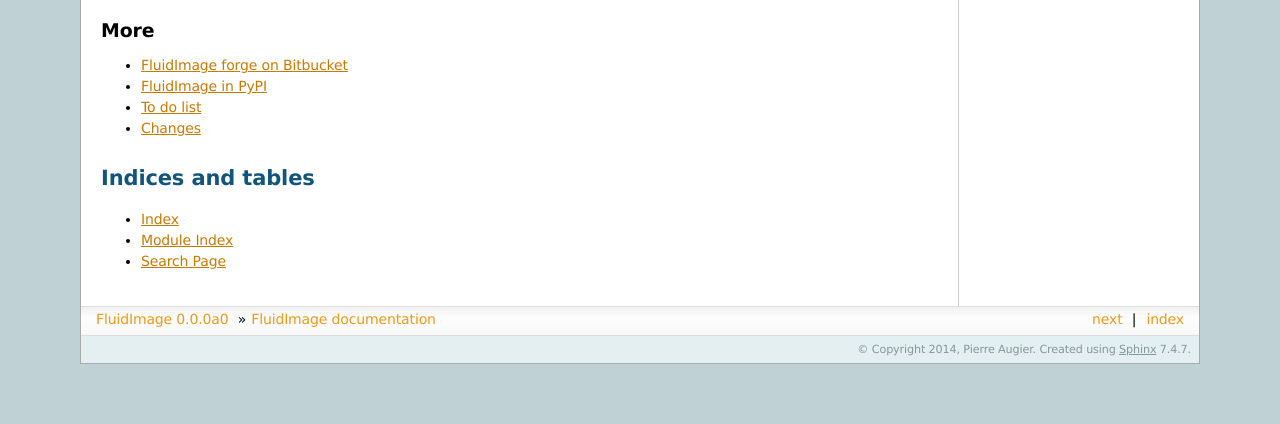
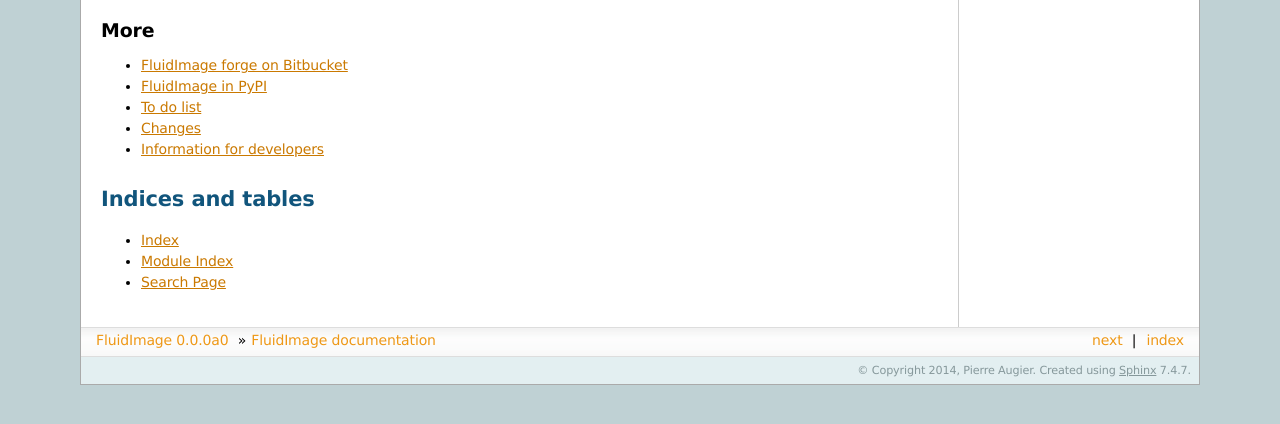
Before and after one commit to fluiddyn/fluidimage, a Sphinx documentation site: the page built from doc/index.rst, in a window 1280 px wide, cut to the strip 440-864 px from the top of the page. Built offline with Sphinx 7.4.7, drawn with Linux system fonts in a browser that asks for light colours.

Commit message:
Add a page for_dev in the doc.

```diff
--- /dev/null
+++ b/doc/for_dev.rst
@@ -0,0 +1,8 @@
+Information for developers
+==========================
+
+.. toctree::
+   :maxdepth: 1
+
+   uvmat
+   pivlab
--- a/doc/index.rst
+++ b/doc/index.rst
@@ -36,6 +36,7 @@
    FluidImage in PyPI  <https://pypi.python.org/pypi/fluidimage/>
    to_do
    changes
+   for_dev
 
 
 Indices and tables
--- /dev/null
+++ b/doc/pivlab.rst
@@ -0,0 +1,4 @@
+Analysis of PIVlab algorithm and parameters
+===========================================
+
+blabla
--- /dev/null
+++ b/doc/uvmat.rst
@@ -0,0 +1,4 @@
+Analysis of UVmat civ_series algorithm and parameters
+=====================================================
+
+blabla
```
